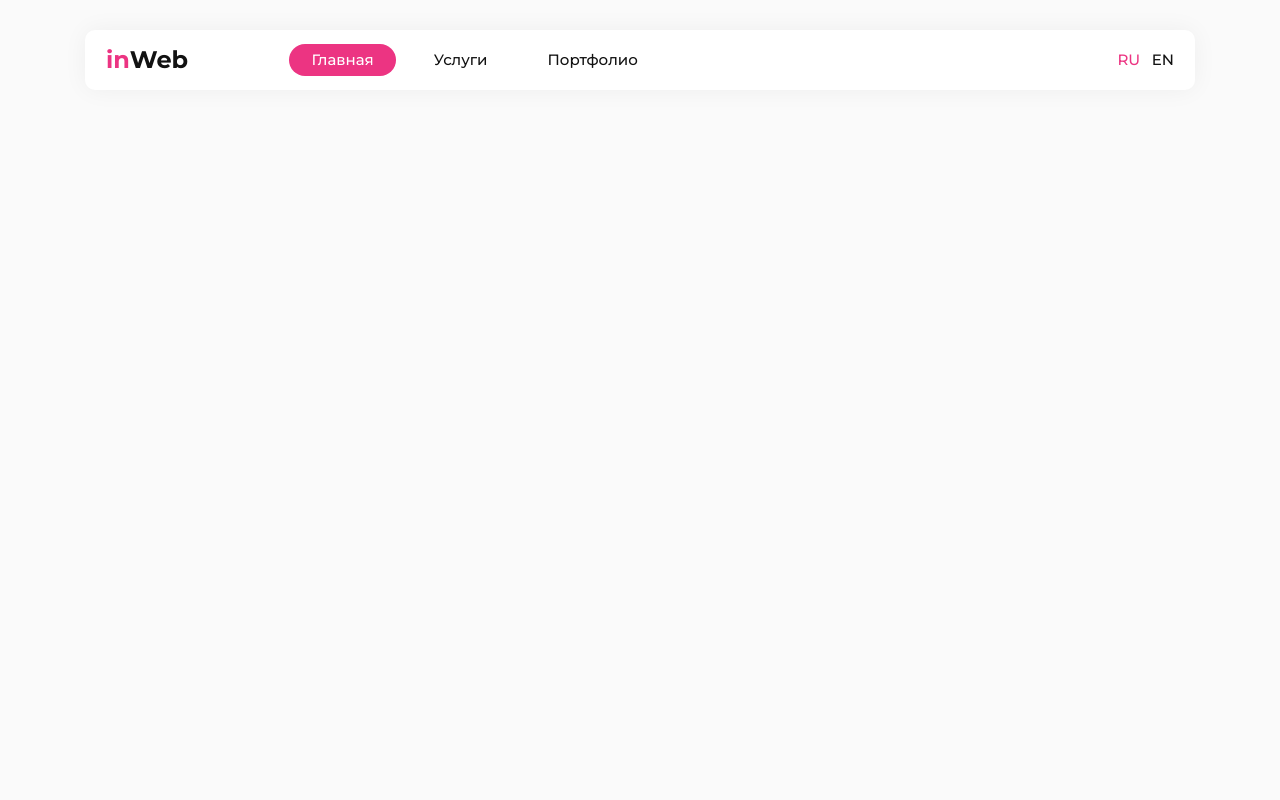
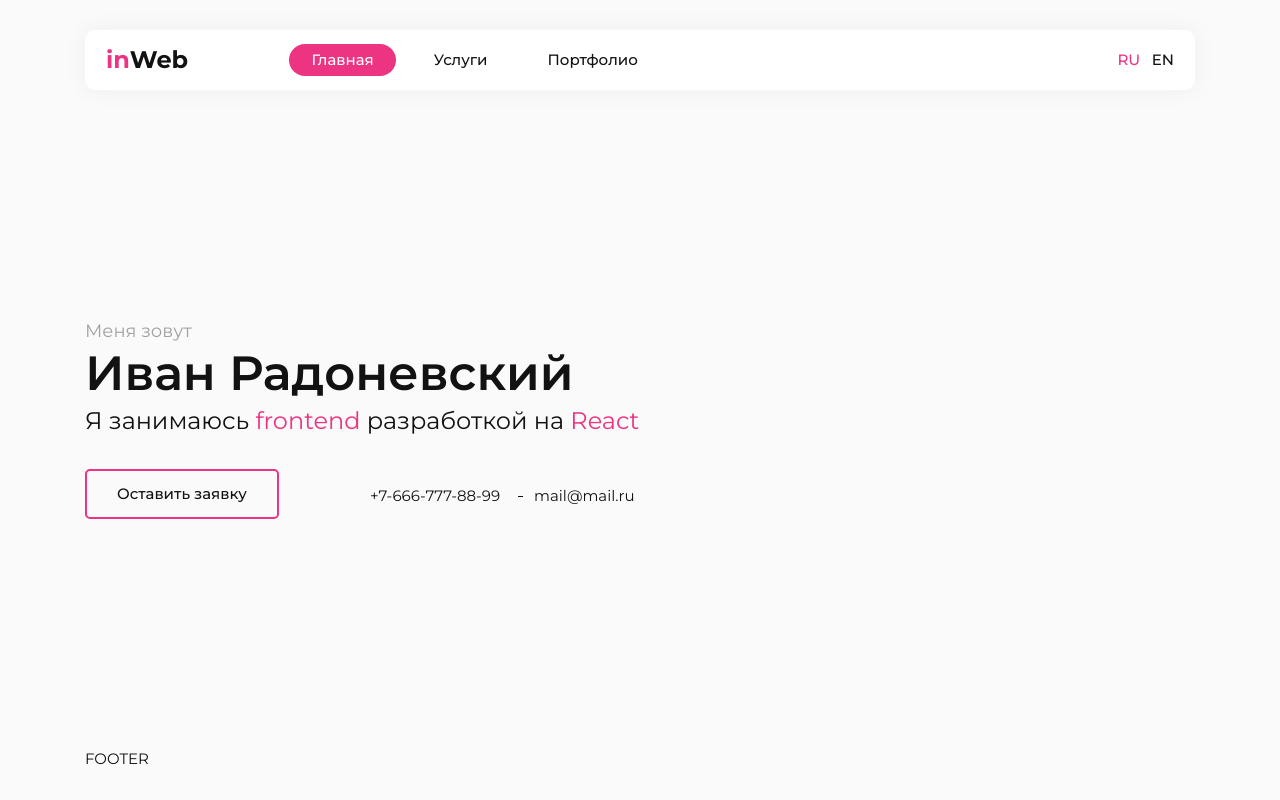
Before and after one commit to Radonevsky/Portfolio, a website: page src/index.html in a window 1280 px wide. Drawn offline with nearby package versions, Linux system fonts and the light colour scheme; files that its build step writes are made by us from their sources.

Commit message:
Added content intro

```diff
--- a/package.json
+++ b/package.json
@@ -8,6 +8,7 @@
         "del": "^6.0.0",
         "eslint": "^7.23.0",
         "eslint-config-airbnb": "^18.2.1",
+        "eslint-config-airbnb-base": "^14.2.1",
         "eslint-config-prettier": "^8.1.0",
         "eslint-plugin-html": "^6.1.2",
         "eslint-plugin-import": "^2.22.1",
--- /dev/null
+++ b/src/assets/sass/blocks/btn.scss
@@ -0,0 +1,25 @@
+.btn {
+  display: inline-block;
+  vertical-align: top;
+  padding: 1rem 2rem;
+
+  background: none;
+  border: 0;
+  border-radius: $radius_small;
+
+  font-size: 1rem;
+  line-height: 1.1;
+  font-weight: 500;
+  color: $black;
+  text-decoration: none;
+
+  transition: background .1s linear, color .1s linear;
+
+  &--pink {
+    border: 2px solid $pink;
+    &:hover {
+      color: $white;
+      background-color: $pink;
+    }
+  }
+}
--- /dev/null
+++ b/src/assets/sass/blocks/contacts.scss
@@ -0,0 +1,40 @@
+.contacts {
+  margin: 1rem 0 0;
+  padding: 0;
+  list-style: none;
+}
+
+.contacts__item {
+  display: inline-block;
+  vertical-align: middle;
+  margin-right: 2rem;
+  position: relative;
+
+  :after {
+    content: "";
+    display: block;
+    width: 5px;
+    height: 1px;
+
+    background-color: $black;
+
+    position: absolute;
+    right: -1.5rem;
+    top: 50%;
+    z-index: 1;
+  }
+
+  &:last-child {
+    :after {
+       display: none;
+    }
+  }
+}
+
+.contacts__link {
+  color: $black;
+  text-decoration: none;
+  &:hover {
+    text-decoration: underline;
+  }
+}
--- /dev/null
+++ b/src/assets/sass/blocks/content.scss
@@ -0,0 +1,7 @@
+.content {
+  flex: 1;
+  padding: 2rem 0;
+  display: flex;
+  flex-direction: column;
+  justify-content: center;
+}
--- /dev/null
+++ b/src/assets/sass/blocks/footer.scss
@@ -0,0 +1,3 @@
+.footer {
+  padding-bottom: 2rem;
+}
--- /dev/null
+++ b/src/assets/sass/blocks/intro.scss
@@ -0,0 +1,22 @@
+.intro__text {
+  font-size: 1.2rem;
+  color: $gray_dark;
+}
+
+.intro__title {
+  font-size: 3.2rem;
+  color: $black;
+  font-weight: 600;
+  line-height: 1.2;
+}
+
+.intro__subtitle {
+  font-size: 1.6rem;
+  color: $black;
+  font-weight: 400;
+  margin-bottom: 2rem;
+}
+
+.intro__subtitle-pink {
+  color: $pink;
+}
--- /dev/null
+++ b/src/assets/sass/blocks/page.scss
@@ -0,0 +1,5 @@
+.page {
+  height: 100vh;
+  display: flex;
+  flex-direction: column;
+}
--- a/src/assets/sass/style.scss
+++ b/src/assets/sass/style.scss
@@ -29,7 +29,13 @@ body {
 @import "../../../node_modules/bootstrap/scss/mixins";
 @import "../../../node_modules/bootstrap/scss/grid";
 /* Blocks */
+@import "blocks/page.scss";
 @import "blocks/header.scss";
 @import "blocks/logo.scss";
 @import "blocks/nav.scss";
 @import "blocks/lang.scss";
+@import "blocks/content.scss";
+@import "blocks/intro.scss";
+@import "blocks/btn.scss";
+@import "blocks/contacts.scss";
+@import "blocks/footer.scss";
--- a/src/index.html
+++ b/src/index.html
@@ -2,3 +2,34 @@
 layout: default
 title: HomePage
 ---
+
+<div class="container">
+    <div class="intro">
+        <div class="intro__text">Меня зовут</div>
+        <div class="intro__title">Иван Радоневский</div>
+        <div class="intro__subtitle">
+            Я занимаюсь <span class="intro__subtitle-pink">frontend</span>
+            разработкой на <span class="intro__subtitle-pink">React</span>
+        </div>
+
+        <div class="row">
+            <div class="col-lg-3">
+            <a class="btn btn--pink" href="#">Оставить заявку</a>
+            </div>
+            <div class="col-lg-9">
+                <ul class="contacts">
+                    <li class="contacts__item">
+                        <a class="contacts__link" href="tel:+76667778899">
+                            +7-666-777-88-99
+                        </a>
+                    </li>
+                    <li class="contacts__item">
+                        <a class="contacts__link" href="mailto:mail@mail.ru">
+                            mail@mail.ru
+                        </a>
+                    </li>
+                </ul>
+            </div>
+        </div>
+    </div>
+</div>
--- a/src/tpl/layouts/default.html
+++ b/src/tpl/layouts/default.html
@@ -4,13 +4,16 @@
     {{> head }}
 </head>
 <body>
-
-<!--Header-->
-{{> header }}
-
-<!--Content-->
-{{> body }}
-
+<page class="page">
+    <!--Header-->
+    {{> header }}
+    <!--Content-->
+    <div class="content">
+    {{> body }}
+    </div>
+    <!--Content-->
+    {{> footer }}
+</page>
 
 <script src="assets/js/app.min.js" ></script>
 
--- /dev/null
+++ b/src/tpl/partials/footer.html
@@ -0,0 +1,5 @@
+<foote class="footer">
+    <div class="container">
+        FOOTER
+    </div>
+</foote>
```
Also changed, not shown: gulpfile.js (+41 -47 lines), .eslintrc.yml (added), dist/assets/css/style.css, dist/assets/css/style.min.css, dist/index.html, src/tpl/partials/head.html (line endings or trailing spaces), 3 other files.
